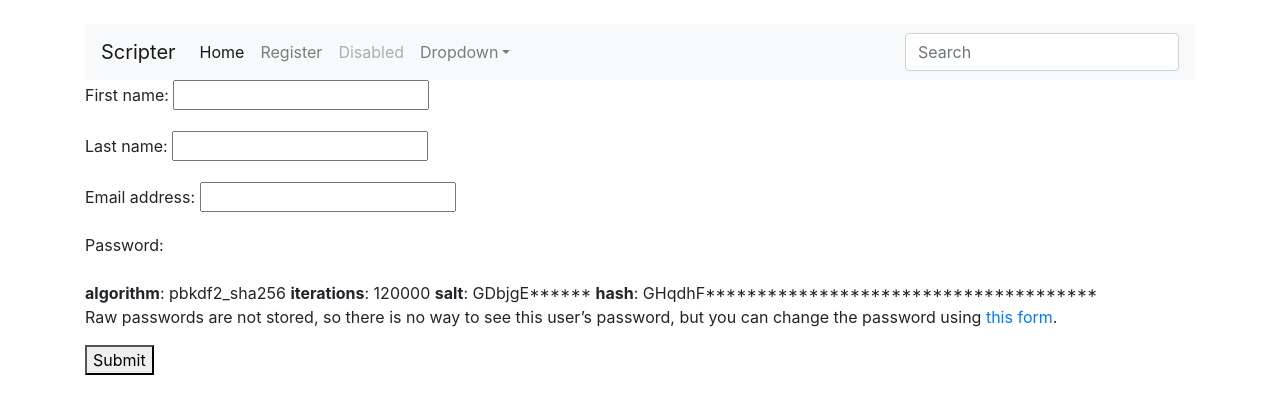
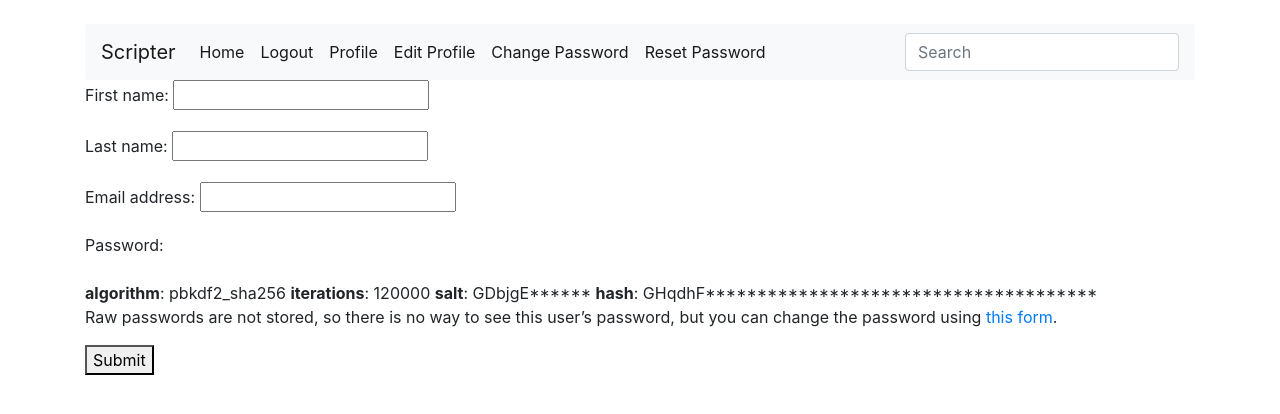
Before and after one commit to mcsnguyen/Scripter, a Django app: page /account/profile/edit/ in a window 1280 px wide. Shown: the top 414 px of the page. Run offline with Django 3.2, Linux system fonts and the light colour scheme; a user stored in the database is signed in; some libraries are stand-ins or nearby versions.

Commit message:
Adds links to nav bar for all existing paths. Nav bar is now dynamic based on login status. Non-logged in users are denied access to certain pages.

```diff
--- a/dev/accounts/templates/base.html
+++ b/dev/accounts/templates/base.html
@@ -18,30 +18,48 @@
             <button class="navbar-toggler" type="button" data-toggle="collapse" data-target="#navbarsExample09" aria-controls="navbarsExample09" aria-expanded="false" aria-label="Toggle navigation">
               <span class="navbar-toggler-icon"></span>
             </button>
-
             <div class="collapse navbar-collapse" id="navbarsExample09">
+              {% if user.is_authenticated %}
               <ul class="navbar-nav mr-auto">
                 <li class="nav-item active">
-                  <a class="nav-link" href="#">Home <span class="sr-only">(current)</span></a>
+                  <a class="nav-link" href="/account">Home</a>
                 </li>
-                <li class="nav-item">
-                  <a class="nav-link" href="/account/register">Register</a>
+                <li class="nav-item active">
+                  <a class="nav-link" href="/account/logout">Logout<span class="sr-only">(current)</span></a>
                 </li>
-                <li class="nav-item">
-                  <a class="nav-link disabled" href="#">Disabled</a>
+                <li class="nav-item active">
+                  <a class="nav-link" href="/account/profile">Profile</a>
                 </li>
-                <li class="nav-item dropdown">
-                  <a class="nav-link dropdown-toggle" href="https://example.com" id="dropdown09" data-toggle="dropdown" aria-haspopup="true" aria-expanded="false">Dropdown</a>
-                  <div class="dropdown-menu" aria-labelledby="dropdown09">
-                    <a class="dropdown-item" href="#">Action</a>
-                    <a class="dropdown-item" href="#">Another action</a>
-                    <a class="dropdown-item" href="#">Something else here</a>
-                  </div>
+                <li class="nav-item active">
+                  <a class="nav-link" href="/account/profile/edit">Edit Profile</a>
+                </li>
+                <li class="nav-item active">
+                  <a class="nav-link" href="/account/change-password">Change Password</a>
+                </li>
+                <li class="nav-item active">
+                  <a class="nav-link" href="/account/password_reset">Reset Password</a>
                 </li>
               </ul>
               <form class="form-inline my-2 my-md-0">
                 <input class="form-control" type="text" placeholder="Search" aria-label="Search">
               </form>
+              {% else %}
+              <ul class="navbar-nav mr-auto">
+                <li class="nav-item active">
+                  <a class="nav-link" href="/account">Home</a>
+                </li>
+              </ul>
+              <form class="form-inline my-2 my-md-0">
+                <ul class="navbar-nav mr-auto">
+                  <li class="nav-item active">
+                      <a class="nav-link" href="/account/login">Login</a>
+                  </li>
+                  <li class="nav-item active">
+                      <a class="nav-link" href="/account/register">Register</a>
+                  </li>
+                </ul>
+              </form>
+              {% endif  %}
             </div>
           </nav>
         </div>
--- a/dev/accounts/views.py
+++ b/dev/accounts/views.py
@@ -3,6 +3,7 @@ from accounts.forms import RegistrationForm, EditProfileForm
 from django.contrib.auth.models import User
 from django.contrib.auth.forms import UserChangeForm, PasswordChangeForm
 from django.contrib.auth import update_session_auth_hash
+from django.contrib.auth.decorators import login_required
 
 # Create your views here.
 def home(request):
@@ -25,10 +26,12 @@ def register(request):
         args = {'form': form}
         return render(request, 'accounts/reg_form.html', args)
 
+@login_required
 def view_profile(request):
     args = {'user': request.user}
     return render(request, 'accounts/profile.html', args)
 
+@login_required
 def edit_profile(request):
     if request.method == 'POST':
         form = EditProfileForm(request.POST, instance=request.user)
@@ -42,6 +45,7 @@ def edit_profile(request):
         args = {'form': form}
         return render(request, 'accounts/edit_profile.html', args)
 
+@login_required
 def change_password(request):
     if request.method == 'POST':
         form = PasswordChangeForm(data=request.POST, user=request.user)
```
Also changed, not shown: dev/db.sqlite3.
